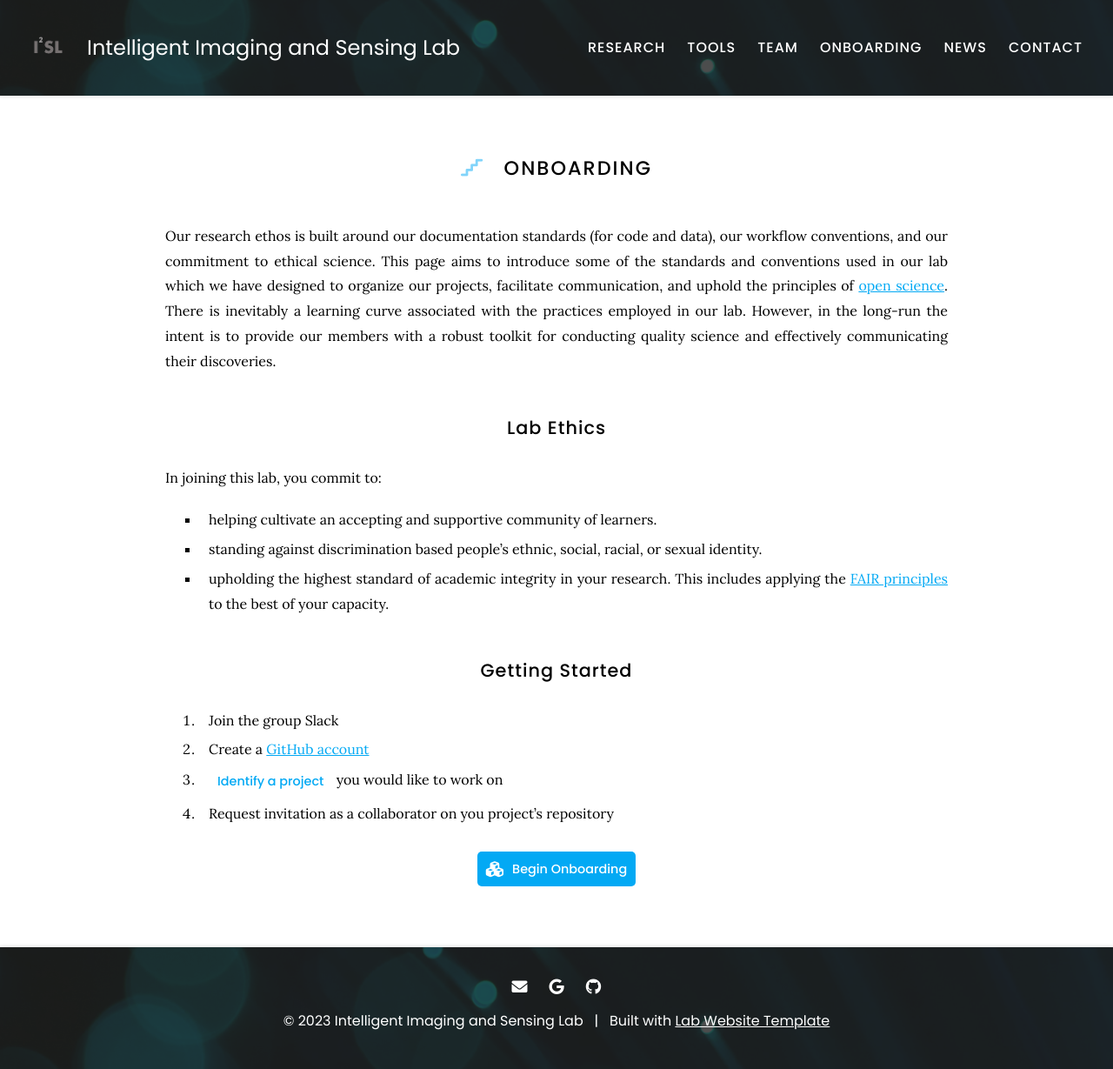
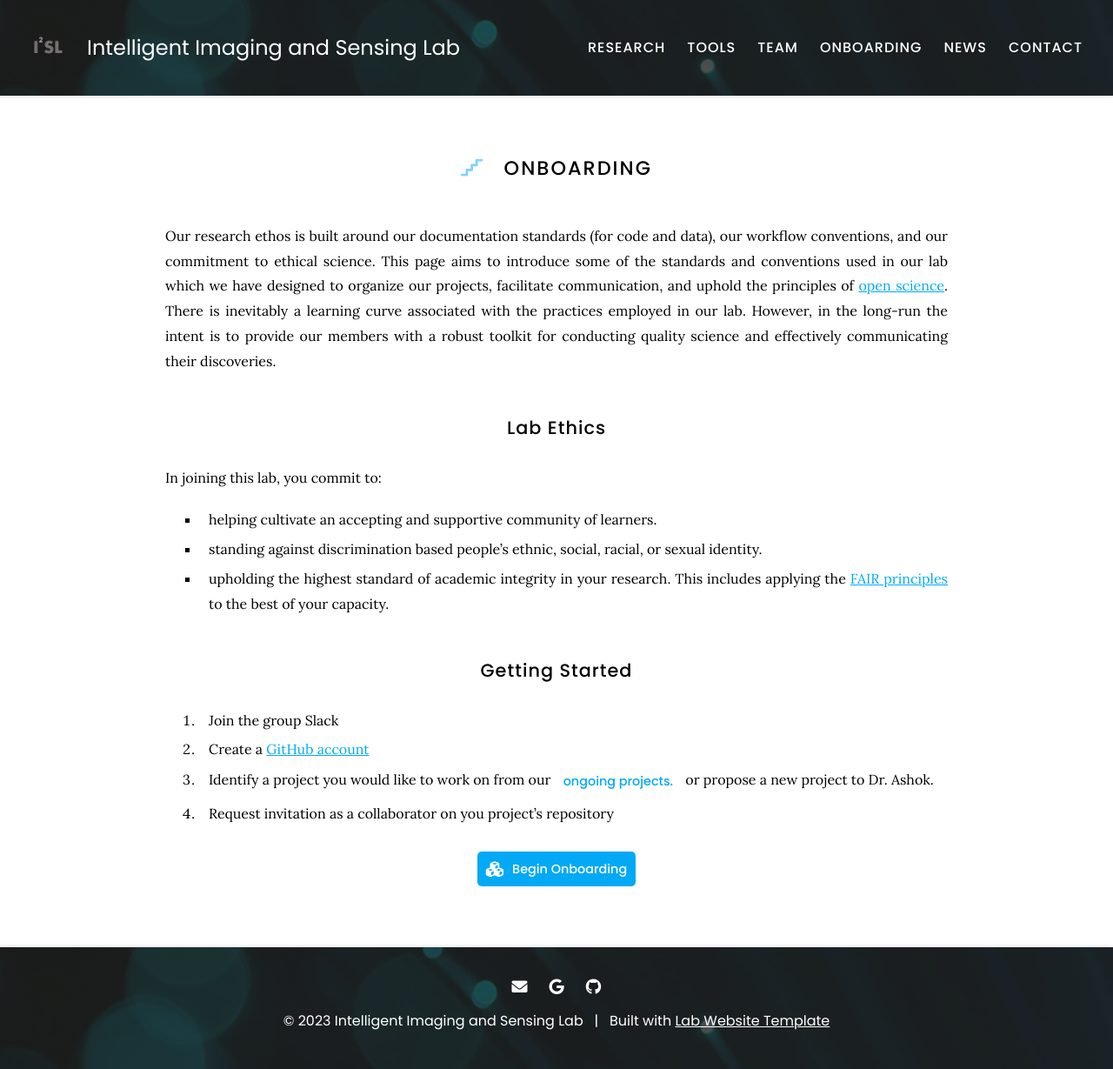
Before and after one commit to I2SL/I2SL-Website, a Jekyll site: the page built from onboarding/index.md, in a window 1280 px wide. Shown: the whole page at 87% size. Built offline with Jekyll 4.4.1, drawn with Linux system fonts in a browser that asks for light colours.

```diff
--- a/onboarding/index.md
+++ b/onboarding/index.md
@@ -19,11 +19,11 @@ In joining this lab, you commit to:
 ## Getting Started
 1. Join the group Slack
 2. Create a [GitHub account](https://github.com)
-3. {%
+3. Identify a project you would like to work on from our {%
   include link.html
   link="research"
-  text="Identify a project"
-%} you would like to work on
+  text="ongoing projects."
+%} or propose a new project to Dr. Ashok.
 4. Request invitation as a collaborator on you project's repository
 
 {%
```
Also changed, not shown: _members/caleb-cook.md (added, +12 -0 lines), images/headshots/caleb-cook.jpeg (added).
